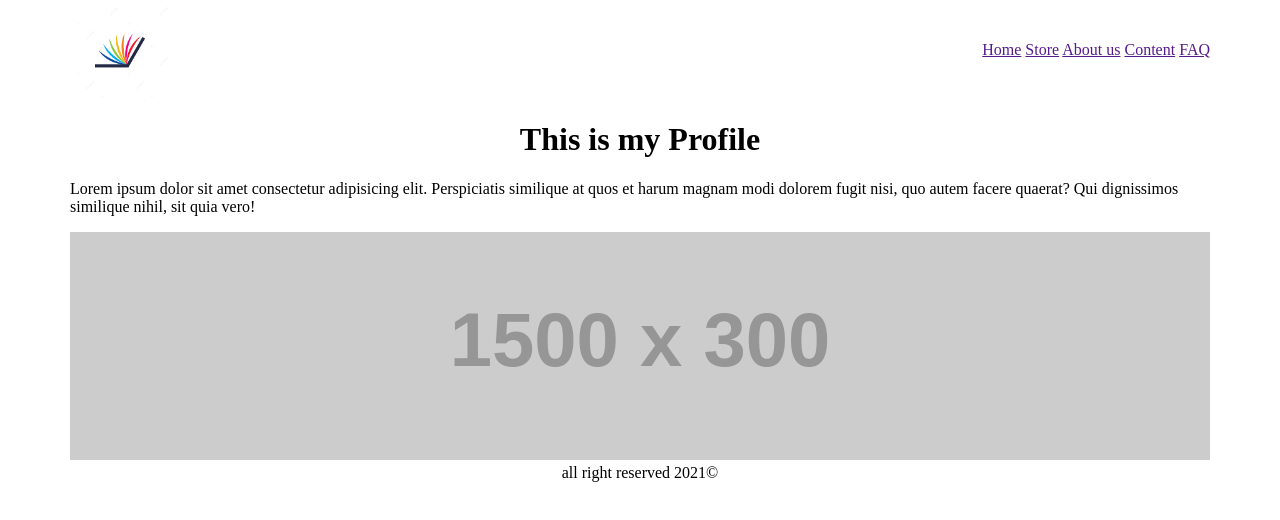
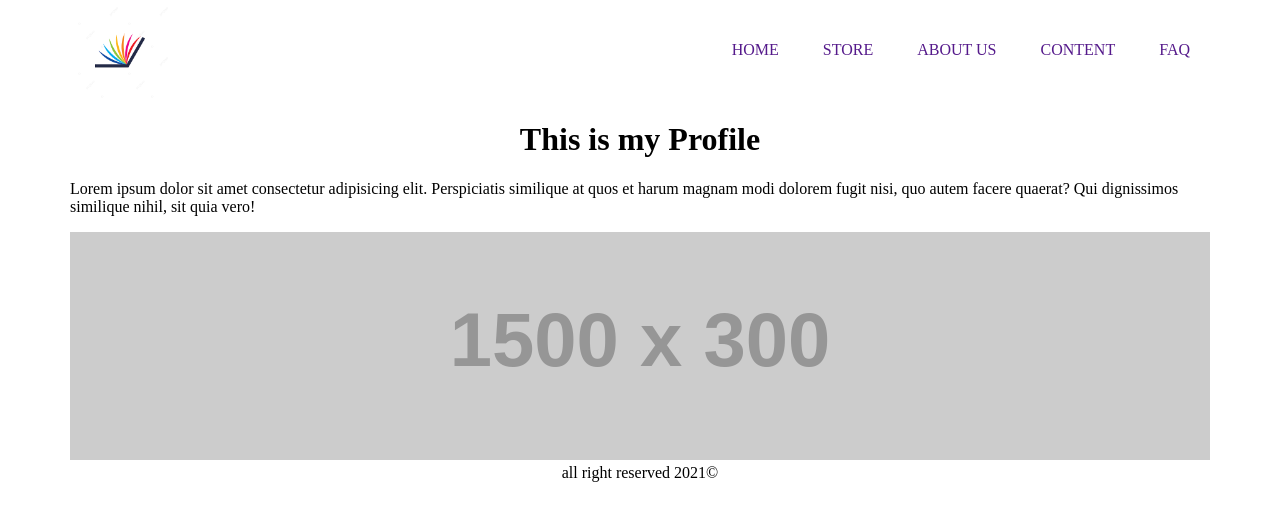
Before and after one commit to jumanaqb/B-Assignment, a plain HTML site: page index.html in a window 1280 px wide. Drawn offline with Linux system fonts and the light colour scheme; placeholder pictures from the web are drawn by us.

Commit message:
Edit nav style

```diff
--- a/index.html
+++ b/index.html
@@ -11,10 +11,10 @@
     <header>
         <img class="logo" src="R.jpg" alt="">
         <nav class="main-nav">
-            <a href="">Home</a>
-            <a href="">Store</a>
-            <a href="">About us</a>
-            <a href="">Content</a>
+            <a href="">home</a>
+            <a href="">store</a>
+            <a href="">about us</a>
+            <a href="">content</a>
             <a href="">FAQ</a>
         </nav>
     </header>
--- a/style.css
+++ b/style.css
@@ -13,10 +13,17 @@ header{
     width: 100px;
     height: 100px;
 }
+.main-nav a{
+    text-decoration: none;
+    padding: 0 20px;
+    text-transform: uppercase;
+}
+
+
 main img {
     width: 100%;
+}
 
-}
 h1 {
     text-align: center;
 }
```
